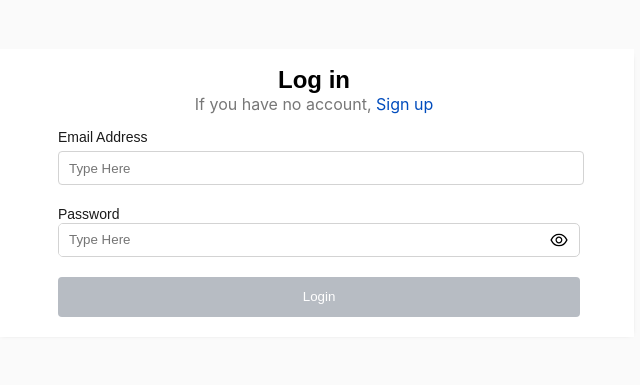
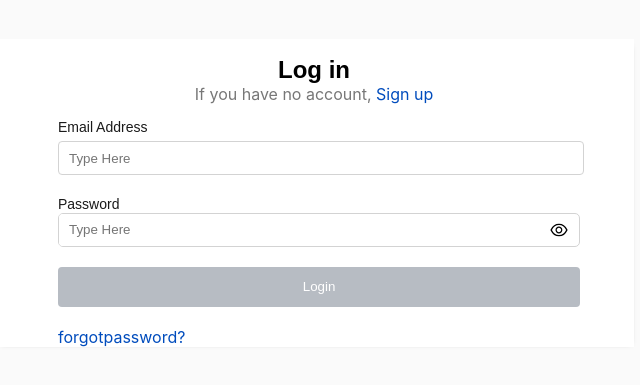
Before and after one commit to ekenecf/engFrontend, a React (Create React App) app: page / in a window 1280 px wide. Shown: the part 207-592 px from the top of the page, without its empty margins (326-966 px from the left). Built offline with nearby package versions, Linux system fonts and the light colour scheme.

Commit message:
Update login component

```diff
--- a/src/App.js
+++ b/src/App.js
@@ -7,6 +7,7 @@ import Signup from './components/Signup'
 import Login from './components/Login'
 import Dashboard from './components/Dashboard'
 import Verify from './components/Verify'
+import ForgotPassword from './components/ForgotPassword'
 
 function App() {
   return (
@@ -17,6 +18,7 @@ function App() {
           <Route path="/Signup" element={<Signup />} />
           <Route path="/dashboard/:userId" element={<Dashboard />} />
           <Route path="/users/verifyuser/:id" element={<Verify />} />
+          <Route path="/forgotpassword" element={<ForgotPassword />} />
         </Routes>
       </Router>
     </Provider>
--- a/src/components/Login.js
+++ b/src/components/Login.js
@@ -124,7 +124,6 @@ const Login = () => {
                 />
               </PasswordIcon>
             </PasswordInput>
-
             <Button
               type="submit"
               disabled={btnDisable}
@@ -141,6 +140,20 @@ const Login = () => {
               ) : 'Login'}
             </Button>
           </FormData>
+          <HeaderLink>
+              <span>
+                {' '}
+                <Link
+                  to="/forgotpassword"
+                  style={{
+                    textDecoration: 'none',
+                    color: 'rgba(0, 76, 189, 1)',
+                  }}
+                >
+                  forgotpassword?
+                </Link>{' '}
+              </span>
+            </HeaderLink>
         </CardBody>
       </CardBodyWrapper>
     </Maincontainer>
```
